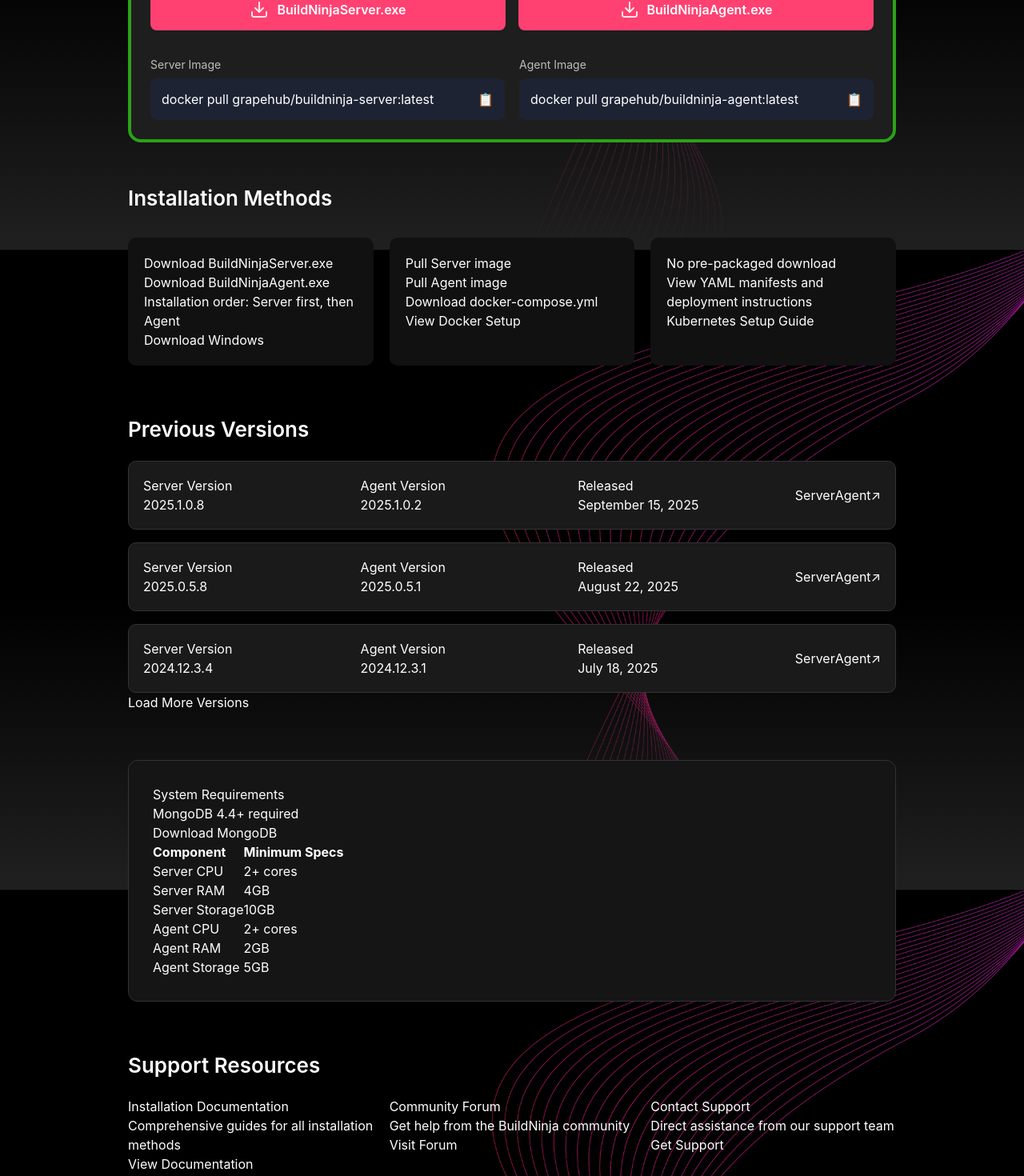
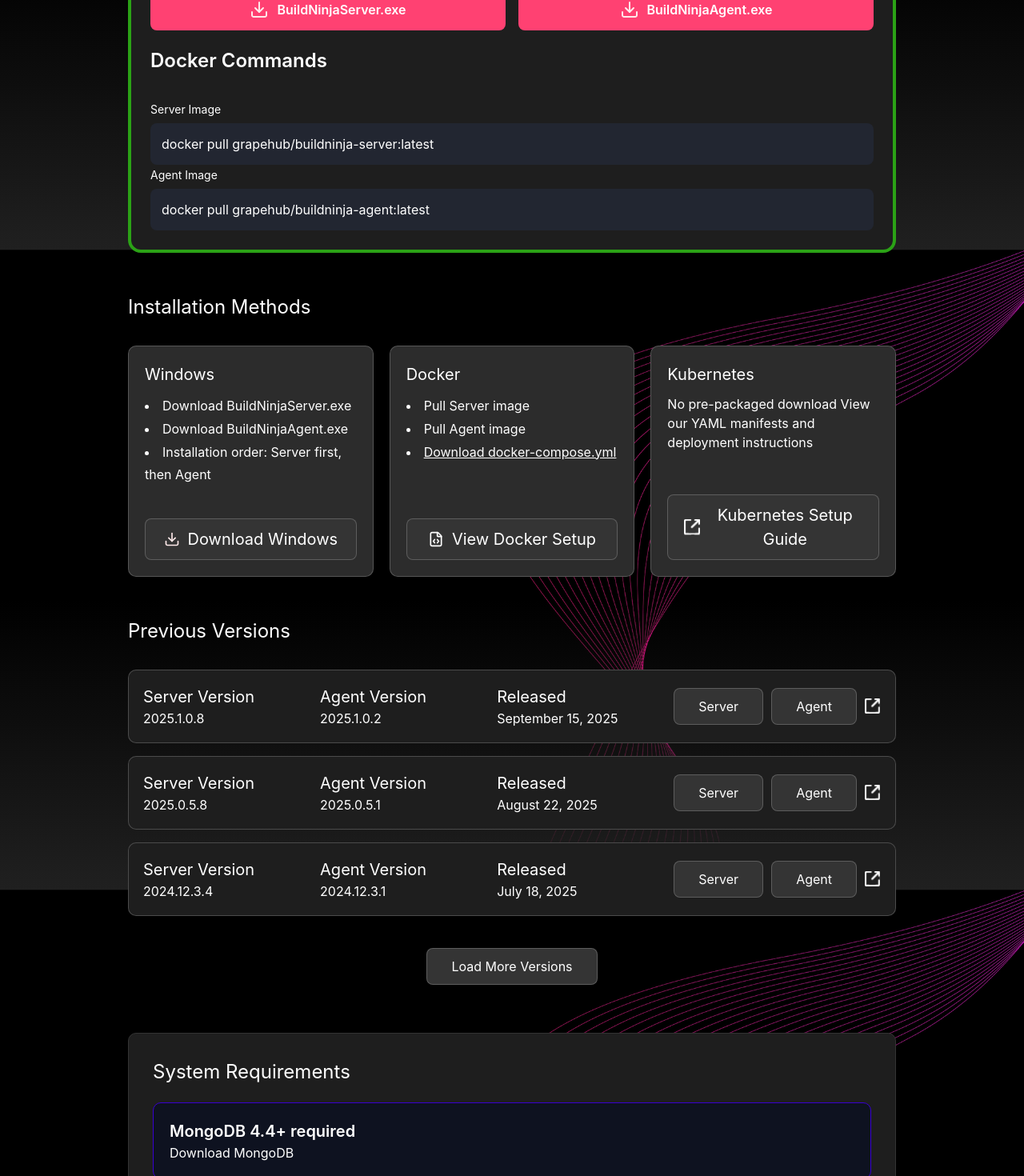
Before and after one commit to chiragbitoni/buildninja-website, a Next.js app: page /download/dashboard in a window 1280 px wide. Shown: the part 552-2022 px from the top of the page at 80% size. Built offline with nearby package versions, Linux system fonts and the light colour scheme.

Commit message:
Added dashboardDownloadSection

```diff
--- a/public/static/downloadDashboardPageText.js
+++ b/public/static/downloadDashboardPageText.js
@@ -1,9 +1,11 @@
+import { paths } from "./paths";
+
 export const downloadDashboardData = {
   breadcrumb: "Documentation / Installers",
   title: "Download Installers",
 
   versionsInfo: {
-    title:"Current Release",
+    title: "Current Release",
     serverLabel: "Server Version",
     agentLabel: "Agent Version",
     releaseLabel: "Release Date",
@@ -16,52 +18,67 @@
     winAgentExe: "BuildNinjaAgent.exe",
 
     docker: {
+      title: "Docker Commands",
       serverLabel: "Server Image",
       serverCmd: "docker pull grapehub/buildninja-server:latest",
 
       agentLabel: "Agent Image",
       agentCmd: "docker pull grapehub/buildninja-agent:latest",
-    }
+    },
   },
 
   methods: {
     title: "Installation Methods",
 
     windows: {
+      title: "Windows",
       steps: [
         "Download BuildNinjaServer.exe",
         "Download BuildNinjaAgent.exe",
-        "Installation order: Server first, then Agent"
+        "Installation order: Server first, then Agent",
       ],
-      button: "Download Windows"
+      icon: paths.icons.downloadWhite,
+      button: "Download Windows",
     },
 
     docker: {
-      steps: [
-        "Pull Server image",
-        "Pull Agent image",
-        "Download docker-compose.yml"
-      ],
-      button: "View Docker Setup"
+      title: "Docker",
+      steps: ["Pull Server image", "Pull Agent image"],
+      step3: "Download docker-compose.yml",
+      icon: paths.icons.codeFile2,
+      button: "View Docker Setup",
     },
 
     kubernetes: {
+      title: "Kubernetes",
       steps: [
-        "No pre-packaged download",
-        "View YAML manifests and deployment instructions"
+        "No pre-packaged download View our YAML manifests and deployment instructions",
       ],
-      button: "Kubernetes Setup Guide"
-    }
+      icon: paths.icons.navigation2,
+      button: "Kubernetes Setup Guide",
+    },
   },
 
   previousVersions: {
     title: "Previous Versions",
     list: [
-      { server: "2025.1.0.8", agent: "2025.1.0.2", released: "September 15, 2025" },
-      { server: "2025.0.5.8", agent: "2025.0.5.1", released: "August 22, 2025" },
-      { server: "2024.12.3.4", agent: "2024.12.3.1", released: "July 18, 2025" }
+      {
+        server: "2025.1.0.8",
+        agent: "2025.1.0.2",
+        released: "September 15, 2025",
+      },
+      {
+        server: "2025.0.5.8",
+        agent: "2025.0.5.1",
+        released: "August 22, 2025",
+      },
+      {
+        server: "2024.12.3.4",
+        agent: "2024.12.3.1",
+        released: "July 18, 2025",
+      },
     ],
-    loadMore: "Load More Versions"
+    loadMore: "Load More Versions",
   },
 
   systemRequirements: {
@@ -75,8 +92,8 @@
       { comp: "Server Storage", spec: "10GB" },
       { comp: "Agent CPU", spec: "2+ cores" },
       { comp: "Agent RAM", spec: "2GB" },
-      { comp: "Agent Storage", spec: "5GB" }
-    ]
+      { comp: "Agent Storage", spec: "5GB" },
+    ],
   },
 
   support: {
@@ -85,18 +102,18 @@
       {
         title: "Installation Documentation",
         desc: "Comprehensive guides for all installation methods",
-        btn: "View Documentation"
+        btn: "View Documentation",
       },
       {
         title: "Community Forum",
         desc: "Get help from the BuildNinja community",
-        btn: "Visit Forum"
+        btn: "Visit Forum",
       },
       {
         title: "Contact Support",
         desc: "Direct assistance from our support team",
-        btn: "Get Support"
-      }
-    ]
-  }
+        btn: "Get Support",
+      },
+    ],
+  },
 };
--- a/public/static/paths.js
+++ b/public/static/paths.js
@@ -69,6 +69,7 @@
     customerStars: "/resources/icons/customerStars.svg",
     greenCircleTickOverLap: "/resources/icons/greenCircleTickOverLap.svg",
     navigation: "/resources/icons/navigation.svg",
+    navigation2: "/resources/icons/navigation2.svg",
     greenTickWithBG: "/resources/icons/greenTickWithBG.svg",
     usersPink: "/resources/icons/usersPink.svg",
     syncPink: "/resources/icons/syncPink.svg",
@@ -83,6 +84,7 @@
     downloadWhite: "/resources/icons/downloadWhite.svg",
     book: "/resources/icons/book.svg",
     codeFile: "/resources/icons/codeFile.svg",
+    codeFile2: "/resources/icons/codeFile2.svg",
     database: "/resources/icons/database.svg",
   },
 };
--- a/src/app/components/Download/Dashboard/Sections/Hero/Hero.css
+++ b/src/app/components/Download/Dashboard/Sections/Hero/Hero.css
@@ -73,7 +73,8 @@
 }
 
 
-.downloadDashboardHeroButtonTitle {
+.downloadDashboardHeroButtonTitle,
+.downloadDashboardHeroDockerTitle {
     font-size: 22px;
     margin-top: 20px;
     font-weight: 600;
@@ -129,20 +130,27 @@
 /* ======================
    DOCKER COMMANDS
 ====================== */
+
+.downloadDashboardHeroDockerTitle {}
+
 .downloadDashboardHeroDocker {
     margin-top: 30px;
-    display: grid;
+    /* display: grid; */
     gap: 18px;
     text-align: left;
 }
 
 .dockerItem label {
     font-size: 14px;
-    opacity: 0.7;
+    color: #ffffff;
+}
+
+.dockerBox p {
+    font-size: 16px;
 }
 
 .dockerBox {
-    background: #1d2333;
+    background: #222631;
     padding: 14px;
     margin-top: 6px;
     border-radius: 8px;
@@ -156,8 +164,8 @@
 ================================ */
 .downloadDashboardHeroMethodsTitle {
     margin-top: 50px;
-    font-size: 26px;
-    font-weight: 600;
+    font-size: 24px;
+    font-weight: 400;
 }
 
 .downloadDashboardHeroMethods {
@@ -167,62 +175,222 @@
 }
 
 .methodCard {
-    background: #111;
+    background: #2c2c2c;
     padding: 20px;
     border-radius: 10px;
     text-align: left;
+    justify-content: space-between;
+    display: flex;
+    border: 1px solid #FFFFFF33;
+    flex-direction: column;
+}
+
+.methodCard h4 {
+    font-size: 20px;
+    margin-bottom: 10px;
+}
+
+.methodCard ul {
+    margin-bottom: 40px;
+}
+
+.methodCard a {
+    text-decoration: underline;
+}
+
+.methodCard:not(:nth-child(3)) li {
+    font-size: 16px;
+    list-style-type: disc;
+    line-height: 1.8;
+    list-style-position: inside;
+}
+
+.methodCard button {
+    margin-top: auto;
+    gap: 10px;
+    align-items: center;
+    border-radius: 8px;
+    padding: 10px 20px;
+    font-size: 20px;
+    width: 100%;
+    justify-content: center;
+    border: 1px solid #FFFFFF33;
+    background-color: #343434;
+    display: flex;
+}
+
+.methodCard img {
+    width: 20px;
+    height: 20px;
 }
 
 /* ===============================
    PREVIOUS VERSIONS
 ================================ */
 .downloadDashboardHeroPrevTitle {
-    margin-top: 60px;
-    font-size: 26px;
-    font-weight: 600;
-    text-align: left;
+    margin-top: 50px;
+    font-size: 24px;
+    font-weight: 400;
 }
 
 .downloadDashboardHeroVersionList {
-    margin-top: 20px;
+    margin-top: 30px;
     display: grid;
     gap: 16px;
 }
 
+
 .versionRow {
     padding: 18px;
-    background: #1a1a1a;
-    border: 1px solid #333;
+    background: #1E1E1E;
+    border: 1px solid #FFFFFF33;
     border-radius: 10px;
     display: grid;
     gap: 18px;
+}
+
+.versionRow p {
+    font-size: 20px;
+}
+
+.versionRow h4 {
+    font-size: 16px;
+}
+
+.versionBtns {
+    gap: 10px;
+    display: flex;
+    justify-content: center;
+}
+
+.versionBtns button {
+    padding: 10px 30px;
+    background-color: #343434;
+    color: #ffffff;
+    border-radius: 8px;
+    border: 1px solid #FFFFFF33
+}
+
+.versionBtns img {
+    align-self: center;
+    height: 20px;
+    width: 20px;
+}
+
+.downloadDashboardHeroLoadMoreContainer {
+    justify-self: center;
+    margin-top: 40px;
+}
+
+.downloadDashboardHeroLoadMoreContainer button {
+    border: 1px solid #FFFFFF33;
+    padding: 10px 30px;
+    font-size: 16px;
+    background-color: #343434;
+    border-radius: 8px;
 }
 
 /* ===============================
    SYSTEM REQUIREMENTS
 ================================= */
 .downloadDashboardHeroSystemCard {
-    background: #151515;
-    border-radius: 12px;
+    background: #1e1e1e;
+    border-radius: 10px;
     padding: 30px;
     margin-top: 60px;
     border: 1px solid #333;
+}
+
+h2.systemTitle {
+    font-size: 24px;
+}
+
+.mongoBox {
+    border-radius: 10px;
+    margin-top: 20px;
+    width: 100%;
+    padding: 20px;
+    border: 1px solid #3800D1;
+    background-color: #0E1220;
+}
+
+.mongoBox h3 {
+    font-size: 20px;
+    font-weight: 600;
+}
+
+.systemTable {
+    margin-top: 20px;
+    width: 100%;
+}
+
+.systemTable th {
+    padding-left: 20px;
+    font-size: 20px;
+    font-weight: 600;
+    border-bottom: 1px solid #FFFFFF33;
+    line-height: 2.5;
+}
+
+.systemTable td {
+    font-size: 16px;
+    border-bottom: 1px solid #FFFFFF33;
+    padding-left: 20px;
+    font-weight: 400;
+    line-height: 2.5;
 }
 
 /* ===============================
    SUPPORT RESOURCES
 ================================= */
 .supportTitle {
-    margin-top: 60px;
-    font-size: 26px;
-    font-weight: 600;
-    text-align: left;
+    margin-top: 50px;
+    font-size: 24px;
+    font-weight: 400;
 }
 
 .downloadDashboardHeroSupportGrid {
     margin-top: 20px;
     display: grid;
     gap: 20px;
+}
+
+.supportCard {
+    background-color: #2C2C2C;
+    padding: 20px;
+    border-radius: 10px;
+    border: 1px solid #FFFFFF33;
+    display: flex;
+    flex-direction: column;
+    justify-content: space-between;
+}
+
+.supportCard h3 {
+    font-size: 20px;
+    margin-bottom: 15px;
+}
+
+.supportCard p {
+    font-size: 16px;
+    margin-bottom: 15px;
+}
+
+.supportCard button {
+    background-color: #343434;
+    padding: 10px;
+    width: 100%;
+    border-radius: 8px;
+    border: 1px solid #FFFFFF33;
+    margin-top: auto;
+    gap: 10px;
+    display: flex;
+    justify-content: center;
+    align-items: center;
+}
+
+.supportCard button img {
+    height: 20px;
+    width: 20px;
 }
 
 /* ======================================================================================
@@ -247,10 +415,6 @@
     .downloadDashboardHeroButtons {
         flex-direction: row;
         gap: 16px;
-    }
-
-    .downloadDashboardHeroDocker {
-        grid-template-columns: repeat(2, 1fr);
     }
 
     .downloadDashboardHeroMethods {
@@ -291,7 +455,8 @@
         font-size: 48px;
     }
 
-    .downloadDashboardHeroButtonTitle {
+    .downloadDashboardHeroButtonTitle,
+    .downloadDashboardHeroDockerTitle {
         font-size: 24px;
     }
 
--- a/src/app/components/Download/Dashboard/Sections/Hero/Hero.jsx
+++ b/src/app/components/Download/Dashboard/Sections/Hero/Hero.jsx
@@ -37,19 +37,20 @@
                         <button className="downloadDashboardPinkBtn"><img src={paths.icons.downloadWhite}></img>{text.versionsInfo.winAgentExe}</button>
                     </div>
                     {/* Docker */}
+                    <h4 className="downloadDashboardHeroDockerTitle">{text.versionsInfo.docker.title}</h4>
                     <div className="downloadDashboardHeroDocker">
                         <div className="dockerItem">
                             <label>{text.versionsInfo.docker.serverLabel}</label>
                             <div className="dockerBox">
                                 <p>{text.versionsInfo.docker.serverCmd}</p>
-                                <span className="copyIcon">📋</span>
+                                {/* <span className="copyIcon">📋</span> */}
                             </div>
                         </div>
                         <div className="dockerItem">
                             <label>{text.versionsInfo.docker.agentLabel}</label>
                             <div className="dockerBox">
                                 <p>{text.versionsInfo.docker.agentCmd}</p>
-                                <span className="copyIcon">📋</span>
+                                {/* <span className="copyIcon">📋</span> */}
                             </div>
                         </div>
                     </div>
@@ -58,22 +59,26 @@
                 <h2 className="downloadDashboardHeroMethodsTitle">{text.methods.title}</h2>
                 <div className="downloadDashboardHeroMethods">
                     <div className="methodCard">
+                        <h4>{text.methods.windows.title}</h4>
                         <ul>
                             {text.methods.windows.steps.map((i) => <li key={i}>{i}</li>)}
                         </ul>
-                        <button>{text.methods.windows.button}</button>
+                        <button><img src={text.methods.windows.icon}></img>{text.methods.windows.button}</button>
                     </div>
                     <div className="methodCard">
+                        <h4>{text.methods.docker.title}</h4>
                         <ul>
                             {text.methods.docker.steps.map((i) => <li key={i}>{i}</li>)}
+                            <li><a>{text.methods.docker.step3}</a></li>
                         </ul>
-                        <button>{text.methods.docker.button}</button>
+                        <button><img src={text.methods.docker.icon}></img>{text.methods.docker.button}</button>
                     </div>
                     <div className="methodCard">
+                        <h4>{text.methods.kubernetes.title}</h4>
                         <ul>
                             {text.methods.kubernetes.steps.map((i) => <li key={i}>{i}</li>)}
                         </ul>
-                        <button>{text.methods.kubernetes.button}</button>
+                        <button><img src={text.methods.kubernetes.icon}></img>{text.methods.kubernetes.button}</button>
                     </div>
                 </div>
                 {/* Previous Versions */}
@@ -96,14 +101,16 @@
                             <div className="versionBtns">
                                 <button>Server</button>
                                 <button>Agent</button>
-                                <span className="versionOpen">↗</span>
+                                <img className="versionOpen" src={paths.icons.navigation}></img>
                             </div>
                         </div>
                     ))}
                 </div>
-                <button className="downloadDashboardHeroLoadMore">
-                    {text.previousVersions.loadMore}
-                </button>
+                <div className="downloadDashboardHeroLoadMoreContainer">
+                    <button className="downloadDashboardHeroLoadMore">
+                        {text.previousVersions.loadMore}
+                    </button>
+                </div>
                 {/* System Requirements */}
                 <div className="downloadDashboardHeroSystemCard">
                     <h2 className="systemTitle">{text.systemRequirements.title}</h2>
@@ -135,7 +142,7 @@
                         <div key={i} className="supportCard">
                             <h3>{card.title}</h3>
                             <p>{card.desc}</p>
-                            <button>{card.btn}</button>
+                            <button><img src={paths.icons.navigation}></img>{card.btn}</button>
                         </div>
                     ))}
                 </div>
```
Also changed, not shown: public/resources/icons/codeFile2.svg (added), public/resources/icons/navigation2.svg (added).
